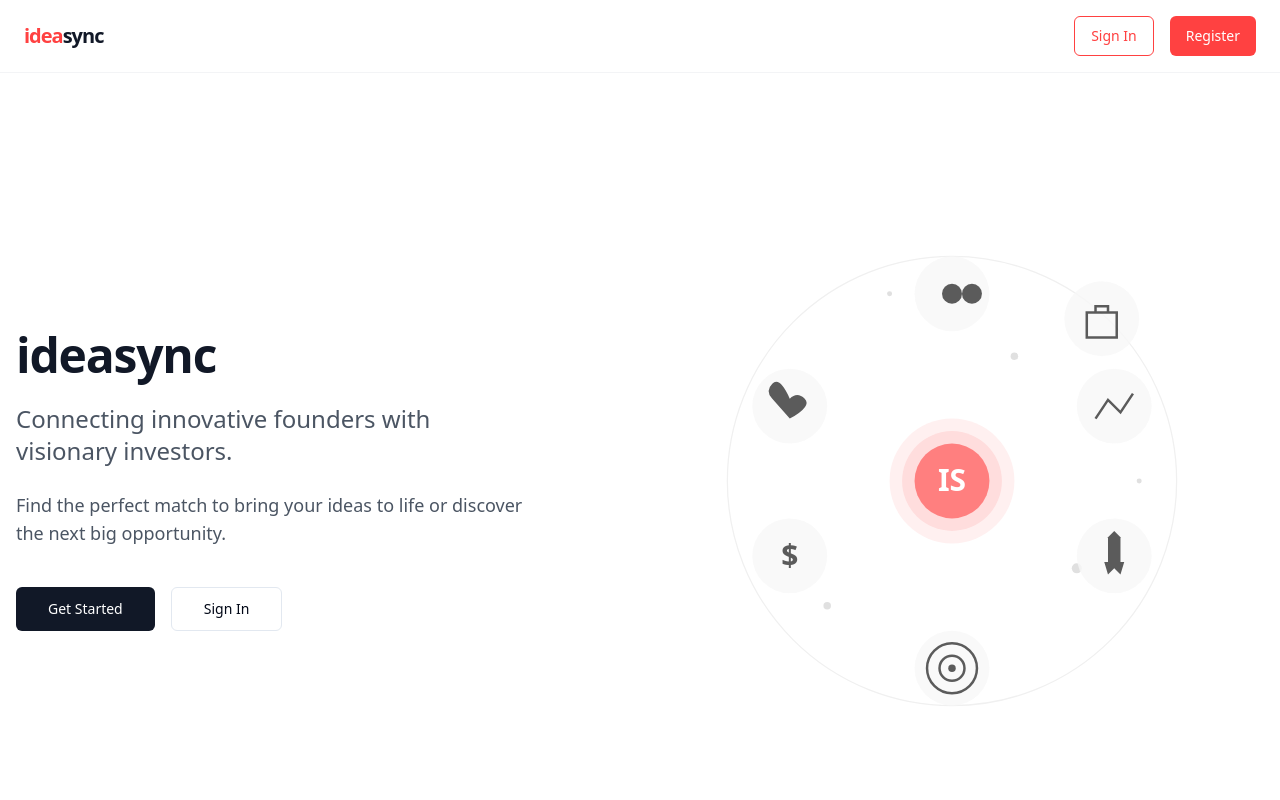
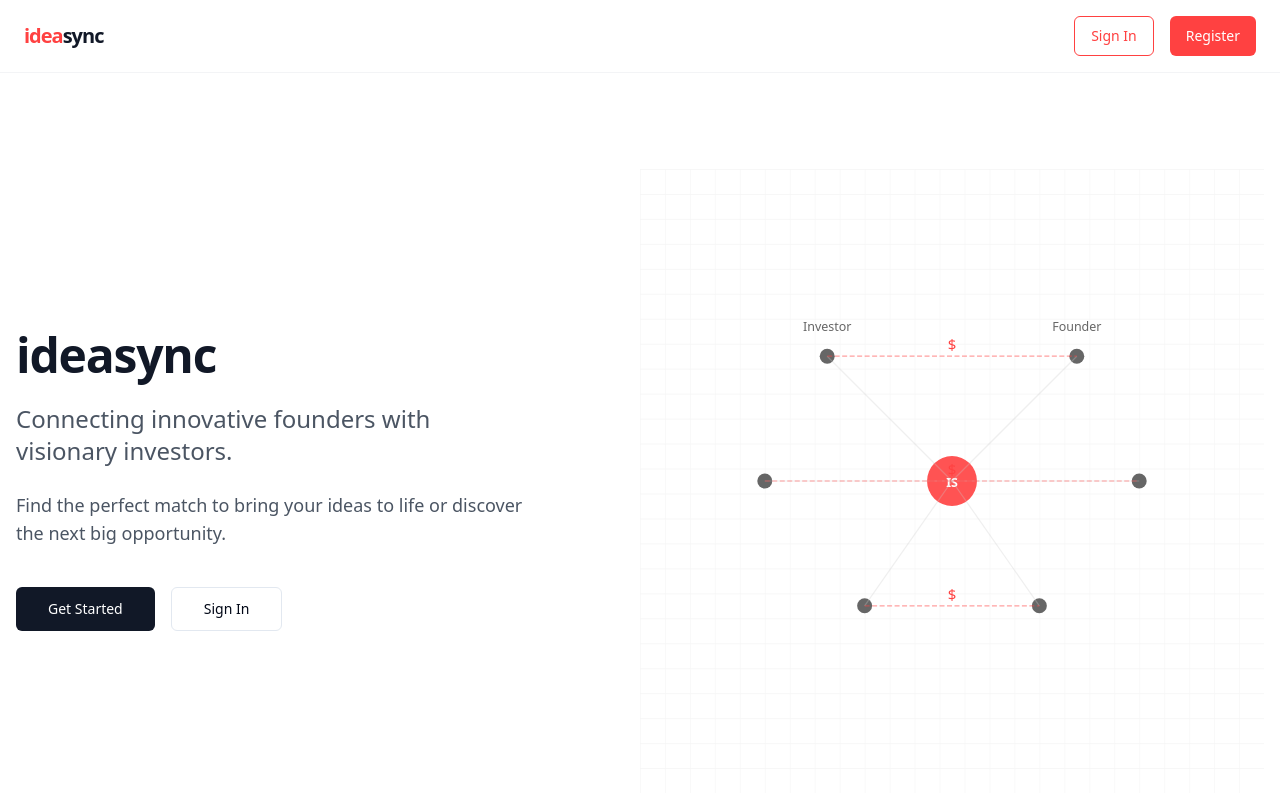
Before and after one commit to goushithm22/IdeaSync, a React (Vite) app: page / in a window 1280 px wide. Shown: the top 800 px of the page. Built offline with nearby package versions, Linux system fonts and the light colour scheme.

Commit message:
Refactor: Replicate SVG animation
Replicates the SVG animation as shown in the picture.

```diff
--- a/src/components/AnimatedSvg.tsx
+++ b/src/components/AnimatedSvg.tsx
@@ -9,29 +9,43 @@ const AnimatedSvg = () => {
     if (!svg) return;
 
     // Add animation logic here
-    const icons = svg.querySelectorAll('.icon');
+    const nodes = svg.querySelectorAll('.node');
+    const links = svg.querySelectorAll('.link');
 
-    icons.forEach((icon, index) => {
-      // Create animation
+    // Animate nodes
+    nodes.forEach((node, index) => {
+      // Create animation for nodes
+      const animatePulse = document.createElementNS('http://www.w3.org/2000/svg', 'animate');
+      animatePulse.setAttribute('attributeName', 'r');
+      animatePulse.setAttribute('values', '6;8;6');
+      animatePulse.setAttribute('dur', '3s');
+      animatePulse.setAttribute('begin', `${index * 0.5}s`);
+      animatePulse.setAttribute('repeatCount', 'indefinite');
+
+      node.appendChild(animatePulse);
+
+      // Add hover effect handler
+      node.addEventListener('mouseenter', () => {
+        node.setAttribute('r', '10');
+        node.setAttribute('fill', '#ff4141');
+      });
+
+      node.addEventListener('mouseleave', () => {
+        node.setAttribute('r', '6');
+        node.setAttribute('fill', '#666');
+      });
+    });
+
+    // Animate links
+    links.forEach((link, index) => {
       const animateOpacity = document.createElementNS('http://www.w3.org/2000/svg', 'animate');
       animateOpacity.setAttribute('attributeName', 'opacity');
-      animateOpacity.setAttribute('values', '0.8;1;0.8');
-      animateOpacity.setAttribute('dur', '3s');
-      animateOpacity.setAttribute('begin', `${index * 0.5}s`);
+      animateOpacity.setAttribute('values', '0.2;0.5;0.2');
+      animateOpacity.setAttribute('dur', '4s');
+      animateOpacity.setAttribute('begin', `${index * 0.3}s`);
       animateOpacity.setAttribute('repeatCount', 'indefinite');
 
-      icon.appendChild(animateOpacity);
-
-      // Add hover effect handler
-      icon.addEventListener('mouseenter', () => {
-        icon.setAttribute('opacity', '1');
-        icon.setAttribute('transform', 'scale(1.1)');
-      });
-
-      icon.addEventListener('mouseleave', () => {
-        icon.setAttribute('opacity', '0.8');
-        icon.setAttribute('transform', 'scale(1)');
-      });
+      link.appendChild(animateOpacity);
     });
 
   }, []);
@@ -45,68 +59,48 @@ const AnimatedSvg = () => {
       className="w-full max-w-md mx-auto"
       style={{ maxWidth: "100%", height: "auto" }}
     >
-      {/* Center circle with "IS" */}
-      <circle cx="250" cy="250" r="50" fill="#fff0f0" />
-      <circle cx="250" cy="250" r="40" fill="#ffdddd" />
-      <circle cx="250" cy="250" r="30" fill="#ff4141" opacity="0.6" />
-      <text x="250" y="258" fontSize="24" fontWeight="bold" fill="#fff" textAnchor="middle">IS</text>
+      {/* Background grid */}
+      <defs>
+        <pattern id="grid" width="20" height="20" patternUnits="userSpaceOnUse">
+          <path d="M 20 0 L 0 0 0 20" fill="none" stroke="#f5f5f5" strokeWidth="1" />
+        </pattern>
+      </defs>
+      <rect width="100%" height="100%" fill="url(#grid)" />
 
-      {/* Outer circle */}
-      <circle cx="250" cy="250" r="180" fill="none" stroke="#f0f0f0" strokeWidth="1" />
+      {/* Central Node - Ideasync */}
+      <circle cx="250" cy="250" r="20" fill="#ff4141" opacity="0.9" className="node" />
+      <text x="250" y="255" fontSize="10" fontWeight="bold" fill="#fff" textAnchor="middle">IS</text>
 
-      {/* Small decorative circles */}
-      <circle cx="300" cy="150" r="3" fill="#e0e0e0" />
-      <circle cx="350" cy="320" r="4" fill="#e0e0e0" />
-      <circle cx="150" cy="350" r="3" fill="#e0e0e0" />
-      <circle cx="200" cy="100" r="2" fill="#e0e0e0" />
-      <circle cx="400" cy="250" r="2" fill="#e0e0e0" />
+      {/* Investor Nodes */}
+      <circle cx="150" cy="150" r="6" fill="#666" className="node" />
+      <circle cx="100" cy="250" r="6" fill="#666" className="node" />
+      <circle cx="180" cy="350" r="6" fill="#666" className="node" />
+      <text x="150" y="130" fontSize="10" fill="#666" textAnchor="middle">Investor</text>
 
-      {/* User icon (top) */}
-      <g className="icon" opacity="0.8" transform="translate(250, 100)" style={{ transition: "all 0.3s ease" }}>
-        <circle cx="0" cy="0" r="30" fill="#f8f8f8" />
-        <path d="M-8,0 a8,8 0 1,1 16,0 a8,8 0 1,1 -16,0" fill="#333" />
-        <path d="M8,0 a8,8 0 1,1 16,0 a8,8 0 1,1 -16,0" fill="#333" />
-      </g>
+      {/* Founder Nodes */}
+      <circle cx="350" cy="150" r="6" fill="#666" className="node" />
+      <circle cx="400" cy="250" r="6" fill="#666" className="node" />
+      <circle cx="320" cy="350" r="6" fill="#666" className="node" />
+      <text x="350" y="130" fontSize="10" fill="#666" textAnchor="middle">Founder</text>
 
-      {/* Heart icon (left) */}
-      <g className="icon" opacity="0.8" transform="translate(120, 190)" style={{ transition: "all 0.3s ease" }}>
-        <circle cx="0" cy="0" r="30" fill="#f8f8f8" />
-        <path d="M0,10 L-14,-6 Q-20,-12 -14,-18 T0,-6 L0,-6 L0,-6 Q6,-12 12,-6 T0,10" fill="#333" />
-      </g>
+      {/* Network Links */}
+      <line x1="150" y1="150" x2="250" y2="250" stroke="#ccc" strokeWidth="1" opacity="0.3" className="link" />
+      <line x1="100" y1="250" x2="250" y2="250" stroke="#ccc" strokeWidth="1" opacity="0.3" className="link" />
+      <line x1="180" y1="350" x2="250" y2="250" stroke="#ccc" strokeWidth="1" opacity="0.3" className="link" />
 
-      {/* Money icon (bottom left) */}
-      <g className="icon" opacity="0.8" transform="translate(120, 310)" style={{ transition: "all 0.3s ease" }}>
-        <circle cx="0" cy="0" r="30" fill="#f8f8f8" />
-        <text x="0" y="8" fontSize="24" fontWeight="bold" fill="#333" textAnchor="middle">$</text>
-      </g>
+      <line x1="350" y1="150" x2="250" y2="250" stroke="#ccc" strokeWidth="1" opacity="0.3" className="link" />
+      <line x1="400" y1="250" x2="250" y2="250" stroke="#ccc" strokeWidth="1" opacity="0.3" className="link" />
+      <line x1="320" y1="350" x2="250" y2="250" stroke="#ccc" strokeWidth="1" opacity="0.3" className="link" />
 
-      {/* Target icon (bottom) */}
-      <g className="icon" opacity="0.8" transform="translate(250, 400)" style={{ transition: "all 0.3s ease" }}>
-        <circle cx="0" cy="0" r="30" fill="#f8f8f8" />
-        <circle cx="0" cy="0" r="20" fill="none" stroke="#333" strokeWidth="2" />
-        <circle cx="0" cy="0" r="10" fill="none" stroke="#333" strokeWidth="2" />
-        <circle cx="0" cy="0" r="3" fill="#333" />
-      </g>
+      {/* Connecting Lines between some investors and founders */}
+      <line x1="150" y1="150" x2="350" y2="150" stroke="#ff4141" strokeWidth="1" strokeDasharray="4 2" opacity="0.5" className="link" />
+      <line x1="100" y1="250" x2="400" y2="250" stroke="#ff4141" strokeWidth="1" strokeDasharray="4 2" opacity="0.5" className="link" />
+      <line x1="180" y1="350" x2="320" y2="350" stroke="#ff4141" strokeWidth="1" strokeDasharray="4 2" opacity="0.5" className="link" />
 
-      {/* Rocket icon (bottom right) */}
-      <g className="icon" opacity="0.8" transform="translate(380, 310)" style={{ transition: "all 0.3s ease" }}>
-        <circle cx="0" cy="0" r="30" fill="#f8f8f8" />
-        <path d="M-5,-15 L0,-20 L5,-15 L5,5 L-5,5 Z" fill="#333" />
-        <path d="M-8,5 L-5,15 L0,10 L5,15 L8,5 Z" fill="#333" />
-      </g>
-
-      {/* Graph icon (right) */}
-      <g className="icon" opacity="0.8" transform="translate(380, 190)" style={{ transition: "all 0.3s ease" }}>
-        <circle cx="0" cy="0" r="30" fill="#f8f8f8" />
-        <path d="M-15,10 L-5,-5 L5,5 L15,-10" fill="none" stroke="#333" strokeWidth="2" />
-      </g>
-
-      {/* Briefcase icon (top right) */}
-      <g className="icon" opacity="0.8" transform="translate(370, 120)" style={{ transition: "all 0.3s ease" }}>
-        <circle cx="0" cy="0" r="30" fill="#f8f8f8" />
-        <path d="M-12,-5 L-12,15 L12,15 L12,-5 Z" fill="none" stroke="#333" strokeWidth="2" />
-        <path d="M-5,-5 L-5,-10 L5,-10 L5,-5" fill="none" stroke="#333" strokeWidth="2" />
-      </g>
+      {/* Dollar symbols near connections */}
+      <text x="250" y="145" fontSize="12" fill="#ff4141" textAnchor="middle">$</text>
+      <text x="250" y="245" fontSize="12" fill="#ff4141" textAnchor="middle">$</text>
+      <text x="250" y="345" fontSize="12" fill="#ff4141" textAnchor="middle">$</text>
     </svg>
   );
 };
```
